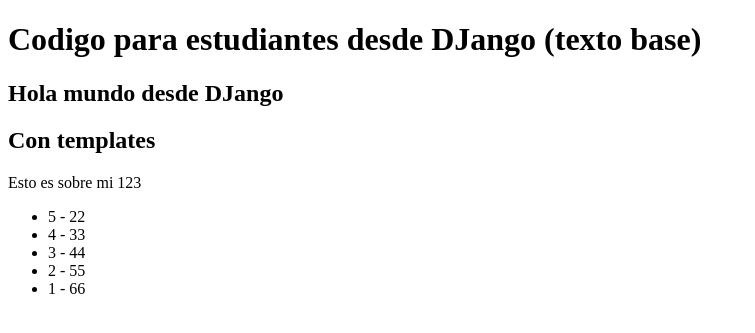
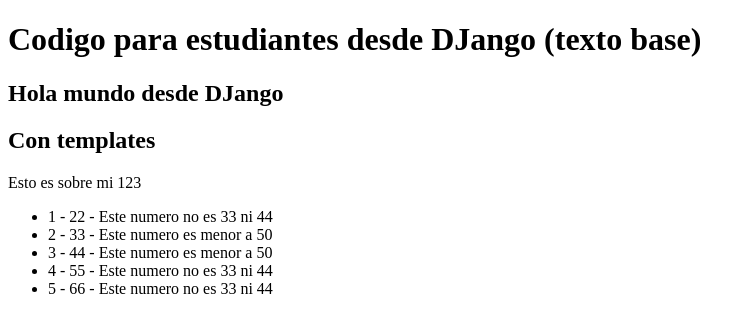
Before and after one commit to BryanLarico/PWeb-Django3, a Django app: page / in a window 1280 px wide. Shown: the part 88-421 px from the top of the page, without its empty margins (0-755 px from the left). Run offline with Django 5.2, Linux system fonts and the light colour scheme.

Commit message:
El tag IF: probando el operador diferencia (!=) y operador conjuncion (and)

```diff
--- a/templates/home.html
+++ b/templates/home.html
@@ -8,7 +8,13 @@
 </p>
 <ul>
 	{% for myItem in myList %}
-	<li>{{forloop.revcounter}} - {{ myItem }}</li>
+	<li>{{forloop.counter}} - {{ myItem }}
+		{% if myItem != 33 and myItem != 44 %}
+			- Este numero no es 33 ni 44
+		{% elif myItem < 50 %}
+			- Este numero es menor a 50
+		{% endif %}
+		</li>
 	{% endfor %}
 </ul>
 {% endblock %}
```
